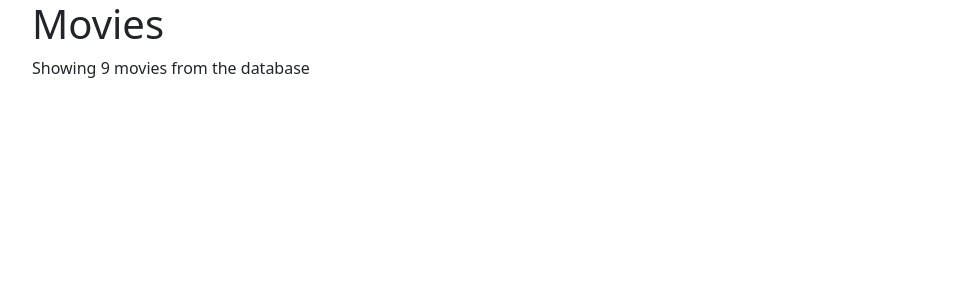
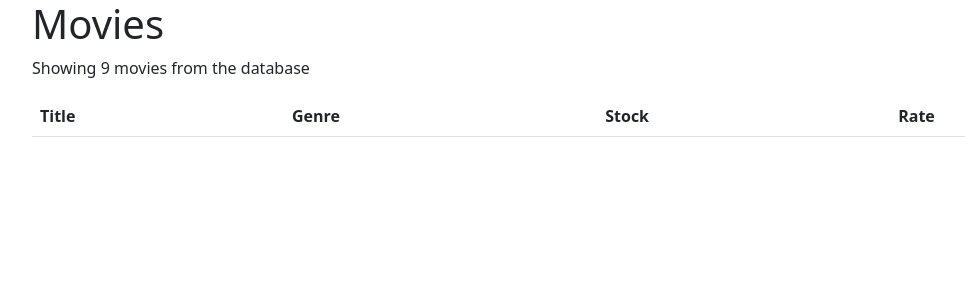
Before and after one commit to chrisvasqm/react-vidly, a React (Create React App) app: page / in a window 1280 px wide. Shown: the top 300 px of the page, without its empty margins (50-1015 px from the left). Built offline with nearby package versions, Linux system fonts and the light colour scheme.

Commit message:
Render table headers

```diff
--- a/src/components/movies.jsx
+++ b/src/components/movies.jsx
@@ -13,6 +13,17 @@ class Movies extends Component {
           <h1>Movies</h1>
 
           <p>Showing {this.state.movies.length} movies from the database</p>
+
+          <table className="table">
+            <thead>
+              <tr>
+                <th scope='col'>Title</th>
+                <th scope='col'>Genre</th>
+                <th scope='col'>Stock</th>
+                <th scope='col'>Rate</th>
+              </tr>
+            </thead>
+          </table>
         </main>
       </div>
     );
```
